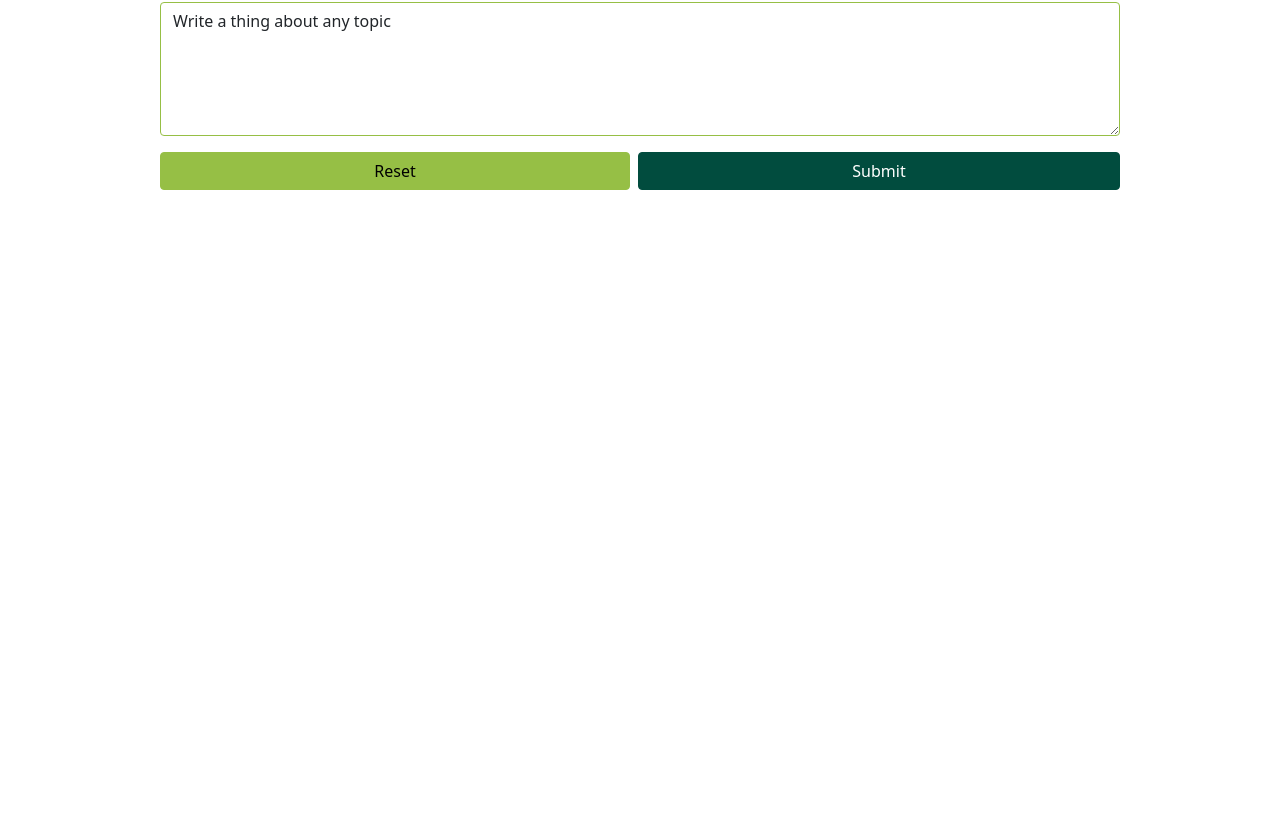
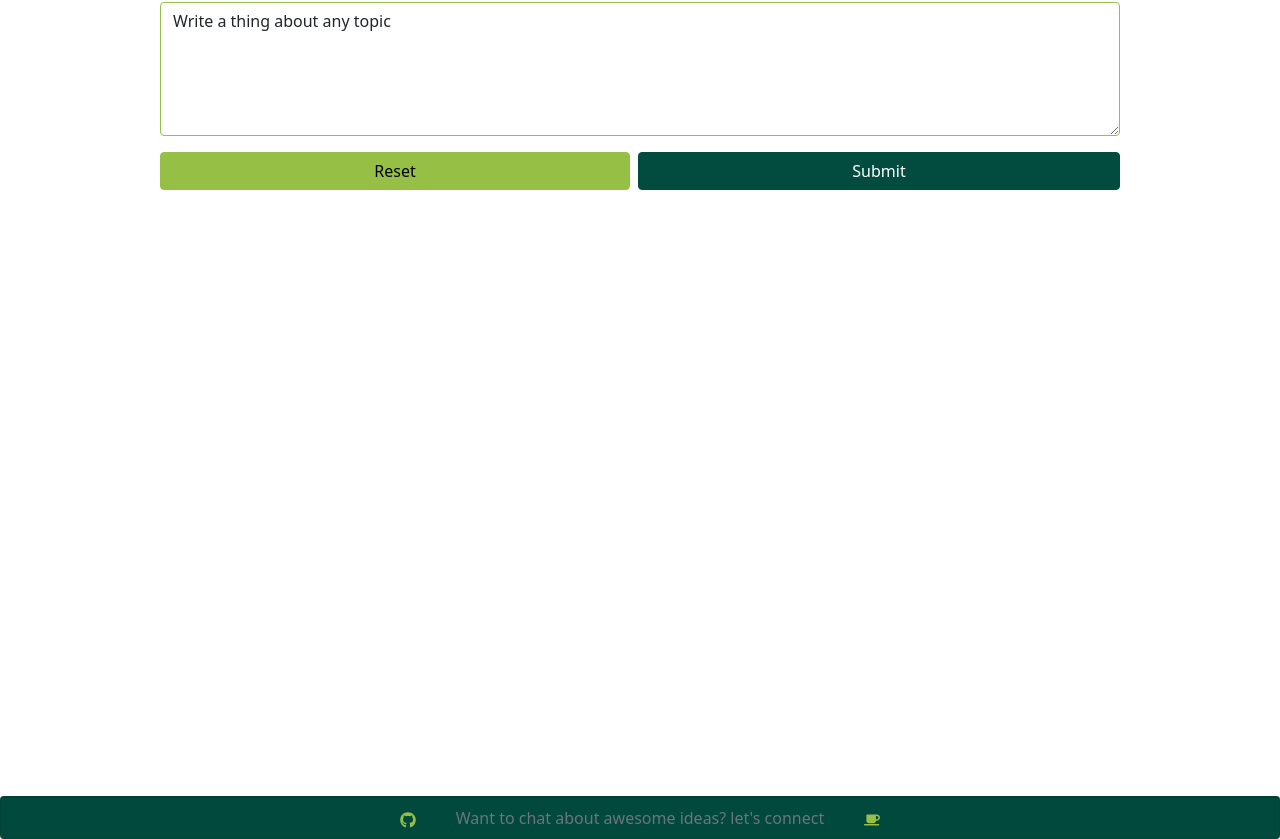
Before and after one commit to papoita/funai, a React (Create React App) app: page / in a window 1280 px wide. Shown: the part 168-1007 px from the top of the page. Before the commit the page ends 800 px from the top, so only its background shows below. Built offline with nearby package versions, Linux system fonts and the light colour scheme.

Commit message:
add footer, clickable icons link to github, linkedin

```diff
--- a/src/App.js
+++ b/src/App.js
@@ -3,6 +3,7 @@ import "./styles/App.scss";
 import Navigation from "./components/Navigation";
 import PromptForm from "./components/PromptForm";
 import PromptList from "./components/PromptList";
+import Footer from "./components/Footer";
 
 
 function App() {
@@ -12,10 +13,11 @@ function App() {
   return (
     <>
       <Navigation />
-      <main className="d-flex flex-column align-items-center my-5">
+      <main className="d-flex flex-column align-items-center my-5 vh-100 mx-auto">
         <PromptForm setResults={setResults} setLoading={setLoading} loading={loading} />
         <PromptList results={results} loading={loading} />
       </main>
+      < Footer />
     </>
   );
 }
--- /dev/null
+++ b/src/components/Footer.jsx
@@ -0,0 +1,21 @@
+import React from "react";
+import { Card } from "react-bootstrap";
+import { FaGithub, FaCoffee } from "react-icons/fa";
+
+export default function Footer() {
+  return (
+    <Card bg="primary" variant="light">
+      <Card.Footer className="d-flex text-muted justify-content-center  ">
+        <a href={"https://github.com/papoita/funai"}>
+          <FaGithub style={{ color: "#96BF45", margin: "0 20px" }} />
+        </a>
+        <div style={{ margin: "0 20px" }}>
+          Want to chat about awesome ideas? let's connect
+        </div>
+        <a href="https://www.linkedin.com/in/perezleivapaola/">
+          <FaCoffee style={{ color: "#96BF45", margin: "0 20px" }} />
+        </a>
+      </Card.Footer>
+    </Card>
+  );
+}
```
